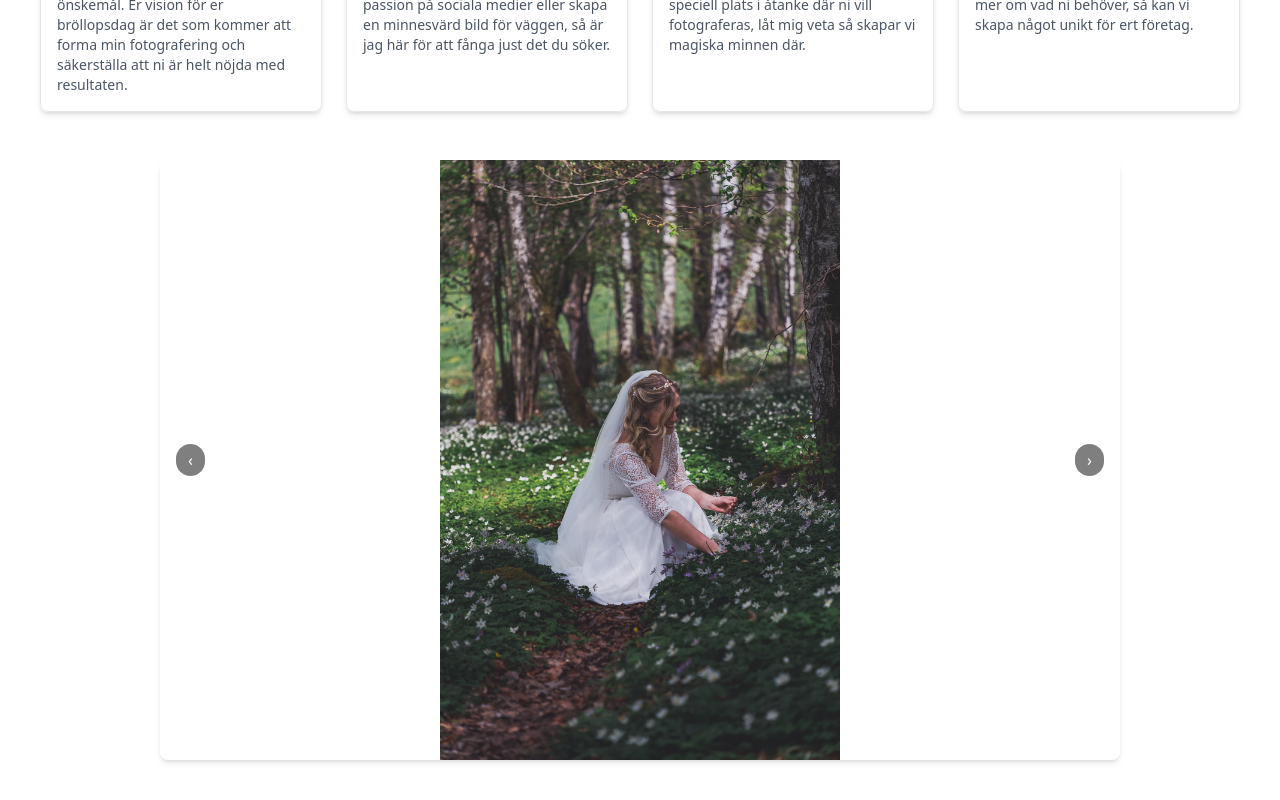
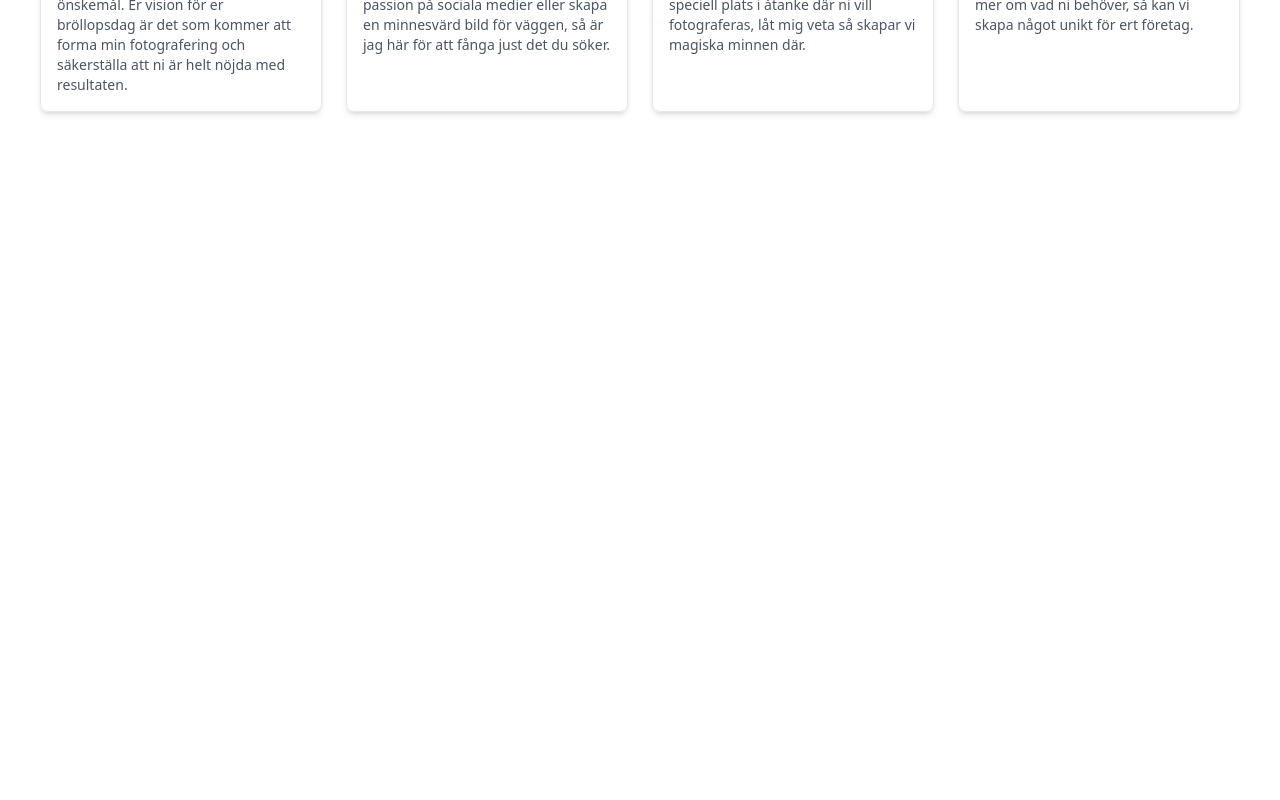
Before and after one commit to daniel-svendsen/daniel-svendsen.github.io, a React (Vite) app: page / in a window 1280 px wide. Shown: the part 719-1519 px from the top of the page. After the commit the page ends 919 px from the top, so only its background shows below. Built offline with nearby package versions, Linux system fonts and the light colour scheme.

Commit message:
logic in carousel due to building

```diff
--- a/src/pages/Home.jsx
+++ b/src/pages/Home.jsx
@@ -10,8 +10,11 @@ export default function Home() {
 
     // Dynamiskt hämta alla bilder från en mapp
     useEffect(() => {
-        const images = import.meta.glob('../assets/carousel/*.{jpg,png}');
-        const imagePaths = Object.keys(images).map((key) => key.replace('../', '/src/'));
+        const images = import.meta.glob('../assets/*.{jpg,png}', { eager: true });
+
+        // Justera sökvägarna för GitHub Pages utan repo-prefix
+        const imagePaths = Object.keys(images).map((path) => `/assets/${path.split('/assets/')[1]}`);
+
         setCarouselImages(imagePaths);
     }, []);
 
```
Also changed, not shown: 45 other files (tests, documents, lock files or other folders).
